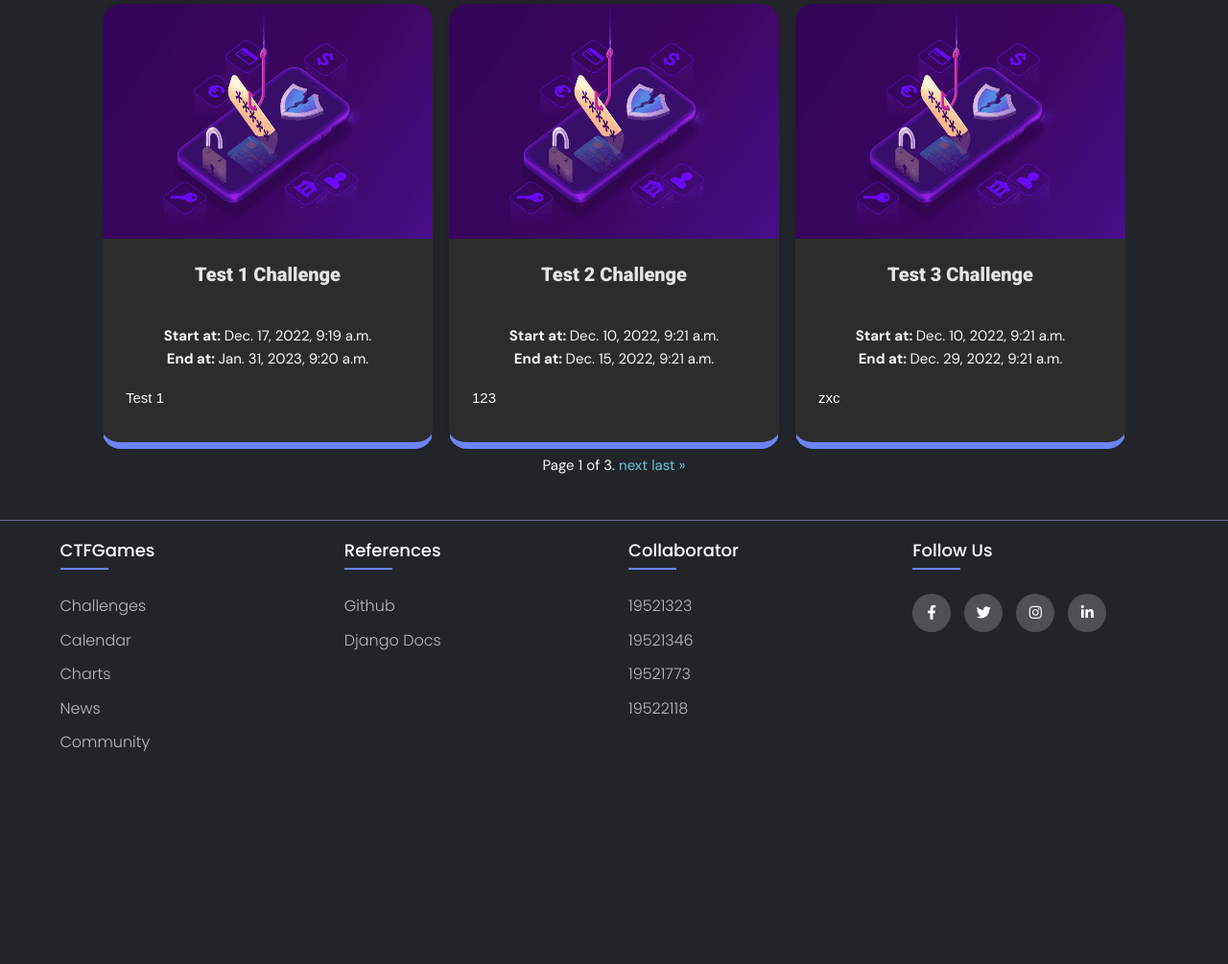
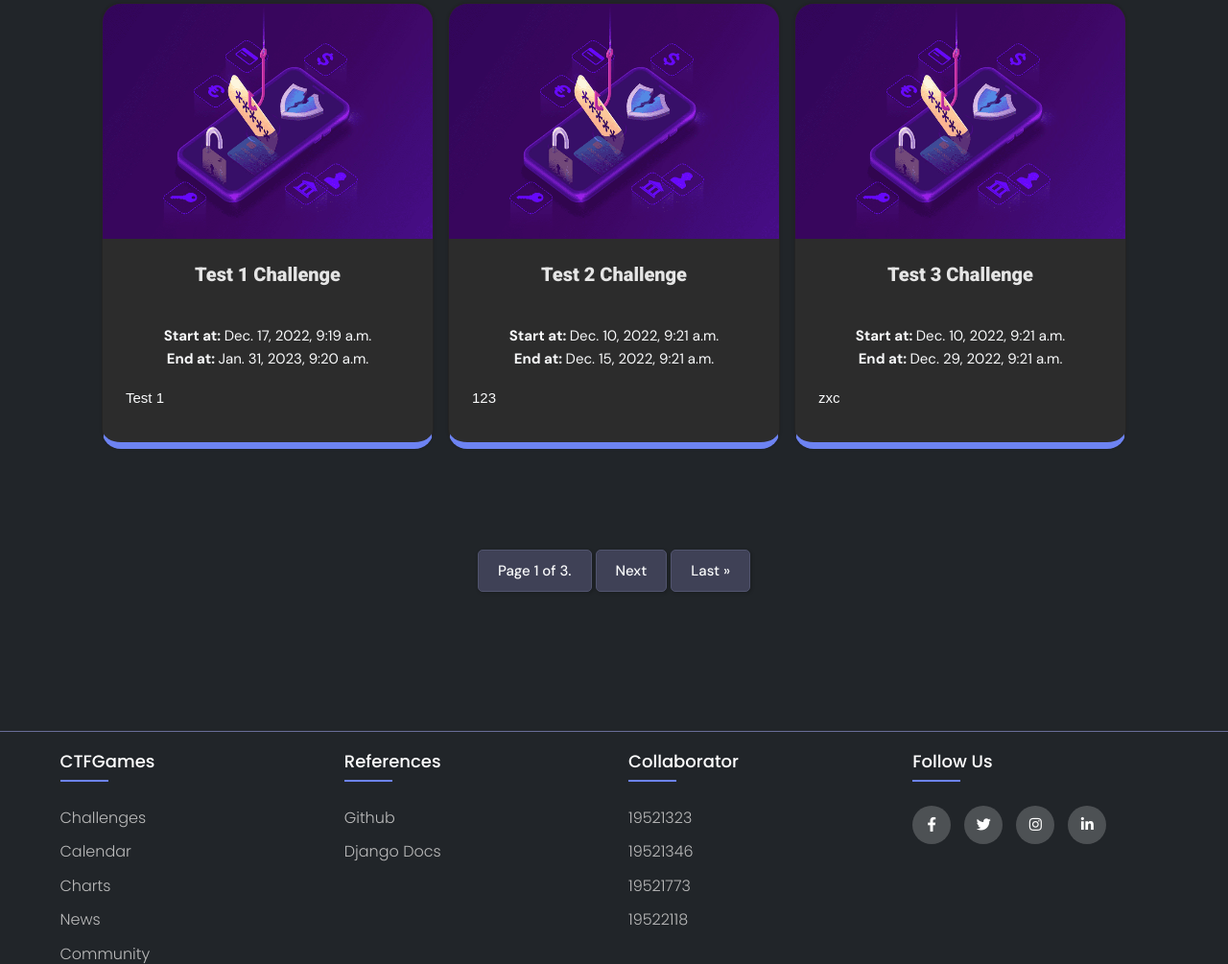
Before and after one commit to meokisama/DjangoCTF, a Django app: page / in a window 1280 px wide. Shown: the part 228-1233 px from the top of the page at 96% size. Before the commit the page ends 1012 px from the top, so only its background shows below. Run offline with Django 4.2, Linux system fonts and the light colour scheme; data comes from the database, SQL or seed files in the repository; both versions use the stored data as it was after the commit.

Commit message:
Pagination CSS

```diff
--- a/challenge/templates/challenge.html
+++ b/challenge/templates/challenge.html
@@ -15,6 +15,7 @@
 <body class="d-flex flex-column min-vh-100">
   {% include 'navbar.html' %}
   {% block content %}
+  <div style="min-height:100vh;">
   {% if is_super == "yes" %}
     {% if not challenges %}
     <div class="container">
@@ -86,6 +87,7 @@
   </div>
 
   {% endif %}
+</div>
   {% endblock content %}
   {% include 'footer.html' %}
   <script src="https://cdn.jsdelivr.net/npm/bootstrap@5.2.2/dist/js/bootstrap.bundle.min.js"
--- a/main/static/main/style.css
+++ b/main/static/main/style.css
@@ -803,3 +803,42 @@
   top: 0;
   z-index: 1;
 }
+
+
+/*=======================
+  Pagination
+========================*/
+.pagination_ {
+  margin-top: 8rem;
+  margin-bottom: 10rem;
+  padding-top: 10rem;
+}
+
+.pagination_ > ul {
+  flex-wrap: wrap;
+  list-style: none;
+  display: flex;
+  align-items: center;
+  justify-content: center;
+  gap: 1rem;
+}
+
+.pagination_ .btn {
+  color: var(--color-sub);
+}
+
+.pagination_ .btn.btn--sub {
+  color: var(--color-light);
+}
+
+.pagination_ .btn{
+    border: 1px solid #51546e;
+    background-color: #3f4156;
+    font-size: inherit;
+}
+
+.sticky {
+  position: sticky;
+  top: 0;
+  z-index: 1;
+}
--- a/main/templates/index.html
+++ b/main/templates/index.html
@@ -17,6 +17,7 @@
   {% load main_extras %}
   {% block content %}
 
+  <div style="min-height: 100vh">
   <!-- Start of Events -->
   <section class="text-light p-5 bg-dark" id="section-event">
     <div class="center-title">
@@ -54,17 +55,17 @@
         <div class="pagination_">
           <span class="step-links">
               {% if page_obj.has_previous %}
-                  <a href="{{ request.get_full_path|add_or_replace_q:'page' }}page=1">&laquo; first</a>
-                  <a href="{{ request.get_full_path|add_or_replace_q:'page' }}page={{ page_obj.previous_page_number }}">previous</a>
+                  <a class="btn" href="{{ request.get_full_path|add_or_replace_q:'page' }}page=1">&laquo; First</a>
+                  <a class="btn" href="{{ request.get_full_path|add_or_replace_q:'page' }}page={{ page_obj.previous_page_number }}">Previous</a>
               {% endif %}
 
-              <span class="current">
+              <span class="btn">
                   Page {{ page_obj.number }} of {{ page_obj.paginator.num_pages }}.
               </span>
 
               {% if page_obj.has_next %}
-                <a href="{{ request.get_full_path|add_or_replace_q:'page' }}page={{ page_obj.next_page_number }}">next</a>
-                <a href="{{ request.get_full_path|add_or_replace_q:'page' }}page={{ page_obj.paginator.num_pages }}">last &raquo;</a>
+                <a class="btn" href="{{ request.get_full_path|add_or_replace_q:'page' }}page={{ page_obj.next_page_number }}">Next</a>
+                <a class="btn" href="{{ request.get_full_path|add_or_replace_q:'page' }}page={{ page_obj.paginator.num_pages }}">Last &raquo;</a>
               {% endif %}
           </span>
         </div>
@@ -72,6 +73,7 @@
     </div>
   </section>
   <!-- End of Events -->
+</div>
 
   {% endblock content %}
   {% include 'footer.html' %}
```
Also changed, not shown: db.sqlite3.
